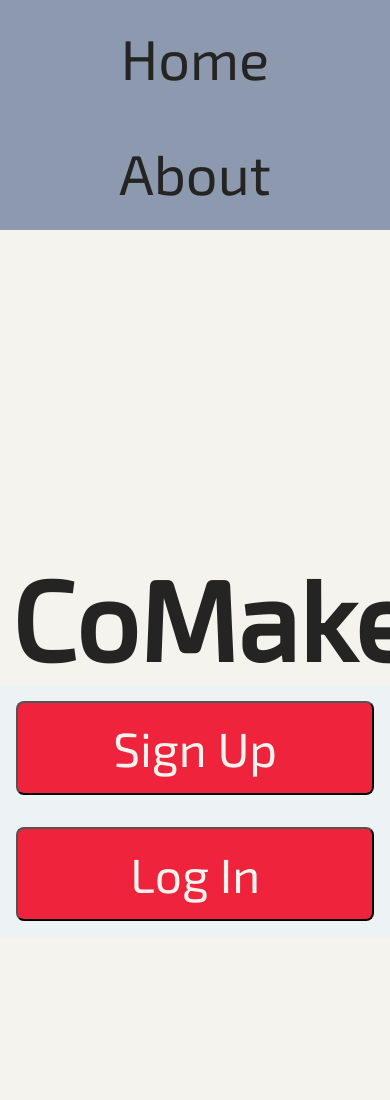
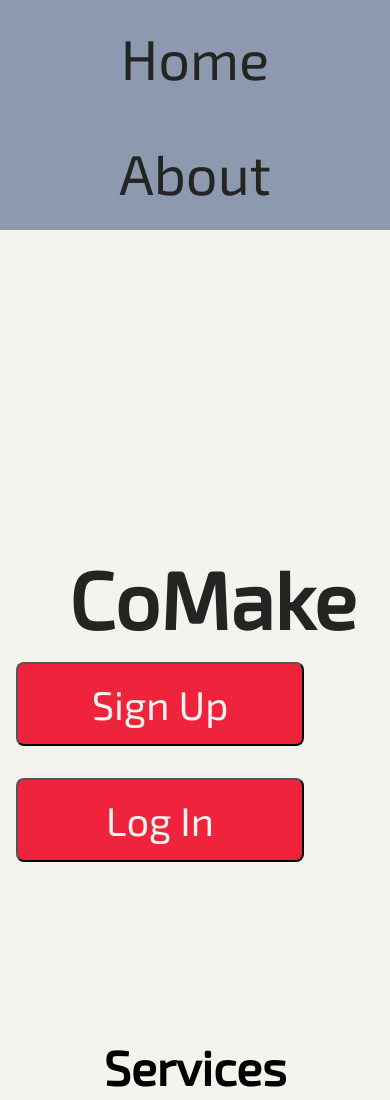
Before and after one commit to Co-Make-numero-uno/UNIT-1-, a plain HTML site: page index.html in a window 390 px wide. Shown: the top 1100 px of the page. Drawn offline with Linux system fonts and the light colour scheme; a web font is replaced by a local one.

Commit message:
made some media querie changes

```diff
--- a/index.css
+++ b/index.css
@@ -62,8 +62,6 @@ body{
     margin-left:35px;
 }
 .div1{
-    background-color:#edf2f4;
-    width: 35%;
     display: flex;
     justify-content: center;
 
@@ -79,10 +77,7 @@ body{
     width: 30rem;
 }
 
-.signup button:hover{
-    color: #f4f3ee;
-    background: #ef233c;
-}
+
 hr{
     position: relative;
     width: -300;
@@ -192,12 +187,12 @@ a{
       .our_team .team_member{
         width: 30rem;
         margin: 20px;
-        background: #fff;
+        background: #f4f3ee;
         padding: 20px 10px;
       }
 
       .our_team .team_member .member_img{
-        background: #e9e5fa;
+        background: #f4f3ee;
         max-width: 190px;
         width: 100%;
         height: 190px;
@@ -270,7 +265,8 @@ a{
 
         }
         .btn1{
-            width: 20rem;
+            width: 100%;
+            padding: 0;
         }
 
         .logo{
@@ -279,3 +275,35 @@ a{
 
 
     }
+
+
+    @media screen and (max-width:1024px){
+
+        .btn1{
+            width: 8rem;
+
+        }
+        .signup h1{
+            font-size: 5rem;
+        }
+
+    .signup button{
+        width: 18rem;
+        font-size: 2.5rem;
+    }
+
+
+
+    }
+
+
+    @media screen and (max-width:800px){
+        .div1{
+            flex-direction: column;
+            flex-wrap: wrap;
+        }
+
+        .services{
+            padding-top: 10rem;
+        }
+    }
```
Also changed, not shown: about.html (+1 -1 lines).
